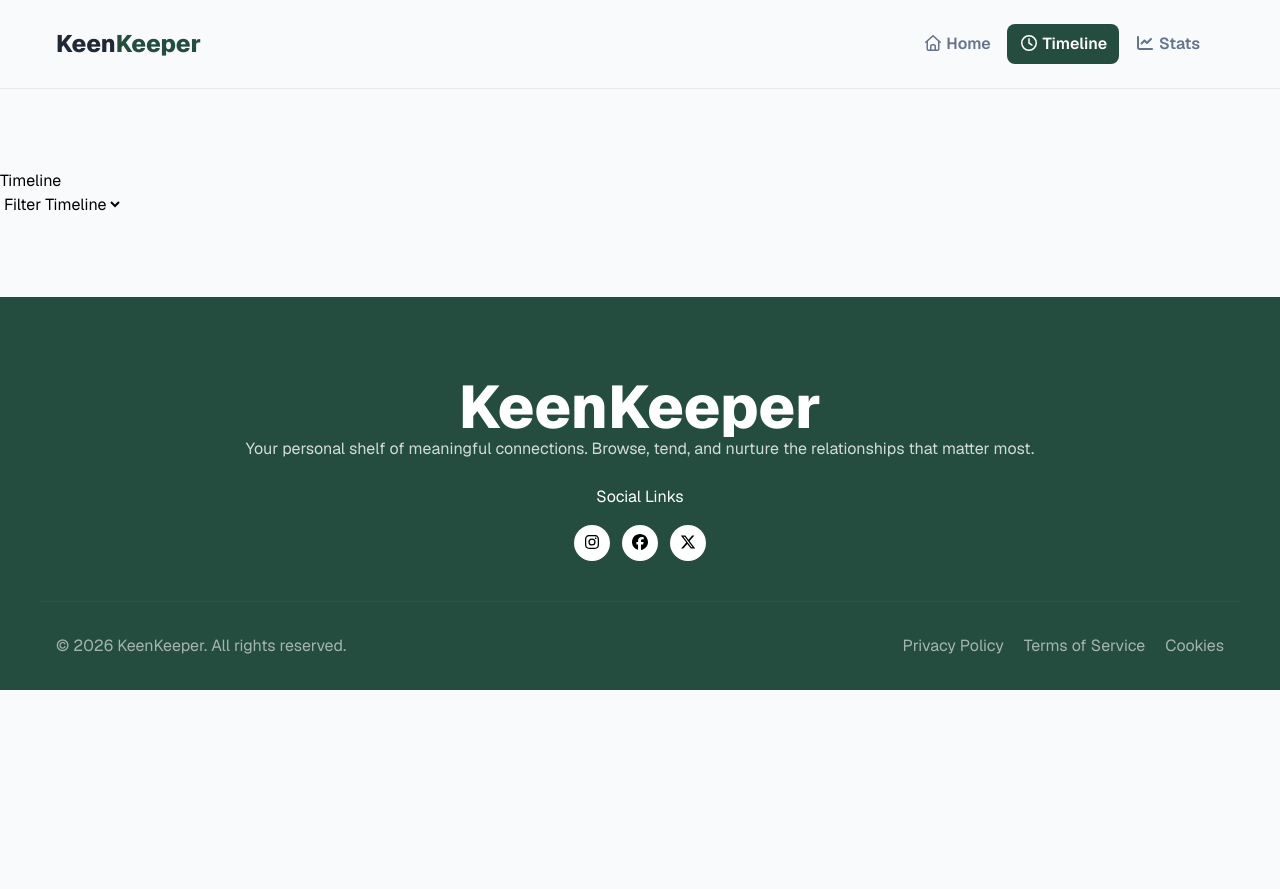
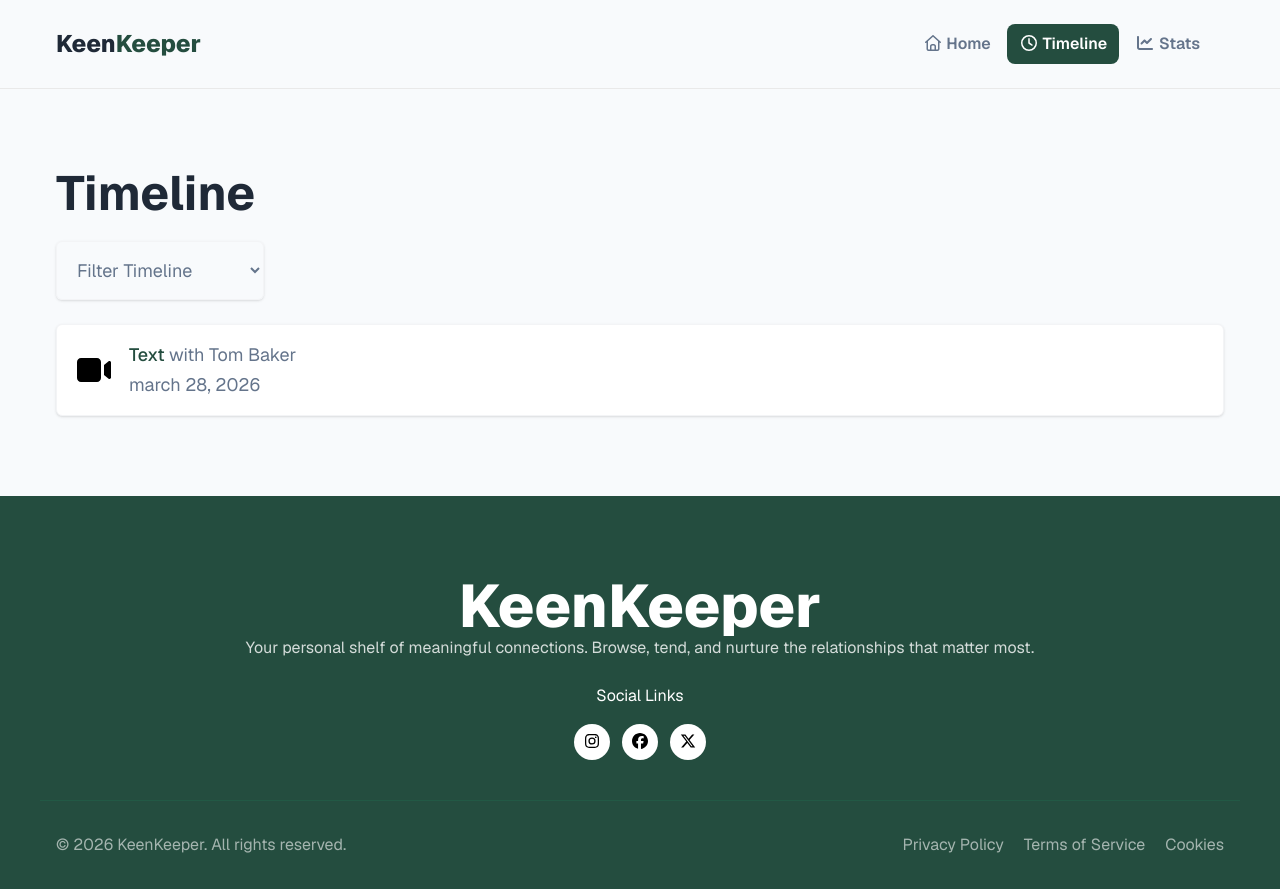
Before and after one commit to imraulwrites/basic-social-media, a React (Vite) app: page /timeline in a window 1280 px wide. Before the commit the page ends 800 px from the top, so only its background shows below. Built offline with nearby package versions, Linux system fonts and the light colour scheme.

Commit message:
styling the timeline page

```diff
--- a/src/pages/Timeline/Timeline.jsx
+++ b/src/pages/Timeline/Timeline.jsx
@@ -1,13 +1,19 @@
+import { faVideo } from '@fortawesome/free-solid-svg-icons';
+import { FontAwesomeIcon } from '@fortawesome/react-fontawesome';
 import React from 'react';
 
 function Timeline() {
   return (
     <section>
-      <div className="py-20">
-        <div>
-          <h1>Timeline</h1>
+      <div className="wrapper py-20">
+        <div className='pb-6'>
+          <h1 className="text-5xl font-bold text-black-txt pb-6">Timeline</h1>
 
-          <select name="activity" id="activity">
+          <select
+            name="activity"
+            id="activity"
+            className="w-52 p-4 border border-gray-100 rounded-md shadow-sm text-lg text-muted focus:outline-none focus:ring-1 focus:ring-gray-500  focus:border-gray-500 "
+          >
             <option value="" disabled selected hidden>
               Filter Timeline
             </option>
@@ -16,6 +22,20 @@ function Timeline() {
             <option value="video">Video</option>
           </select>
         </div>
+
+        <div className="flex flex-col gap-6">
+          <div className="bg-white rounded-md border border-gray-100 shadow-sm p-4  flex gap-4 items-center ">
+            <div>
+              <FontAwesomeIcon size="2xl" icon={faVideo} />
+            </div>
+            <div className="text-muted text-lg font-normal">
+              <p className="pb-0.5">
+                <span className="text-green-light font-medium">Text</span> with Tom Baker
+              </p>
+              <p>march 28, 2026</p>
+            </div>
+          </div>
+        </div>
       </div>
     </section>
   );
```
